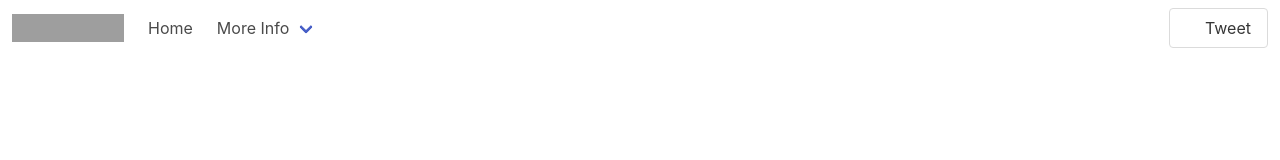
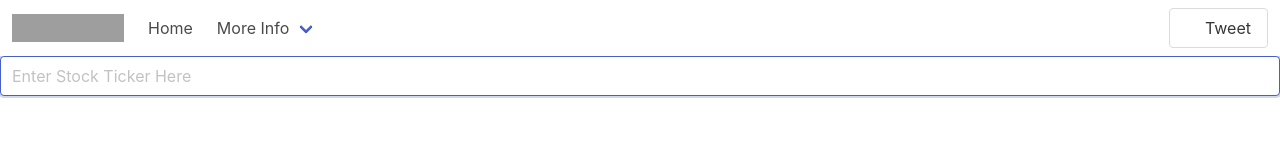
Before and after one commit to adumond/1stProject, a plain HTML site: page index.html in a window 1280 px wide. Drawn offline with nearby package versions, Linux system fonts and the light colour scheme; grey boxes are pictures that could not be loaded; some icons are missing.

Commit message:
added user input box for stock ticker look up

```diff
--- a/index.html
+++ b/index.html
@@ -75,5 +75,14 @@
         </div>
       </nav>
     </header>
+    <section>
+      <div class="control">
+        <input
+          class="input is-focused"
+          type="text"
+          placeholder="Enter Stock Ticker Here"
+        />
+      </div>
+    </section>
   </body>
 </html>
```
